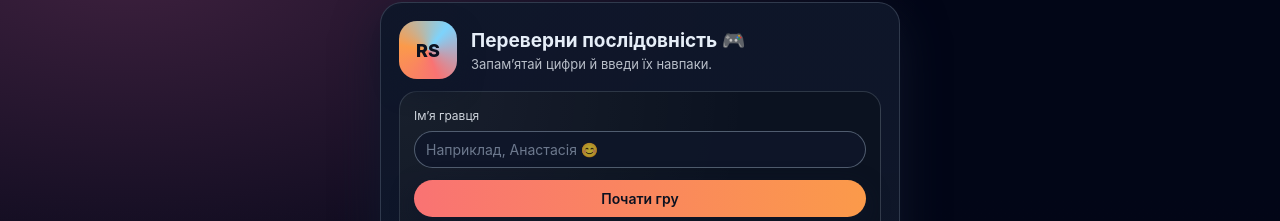
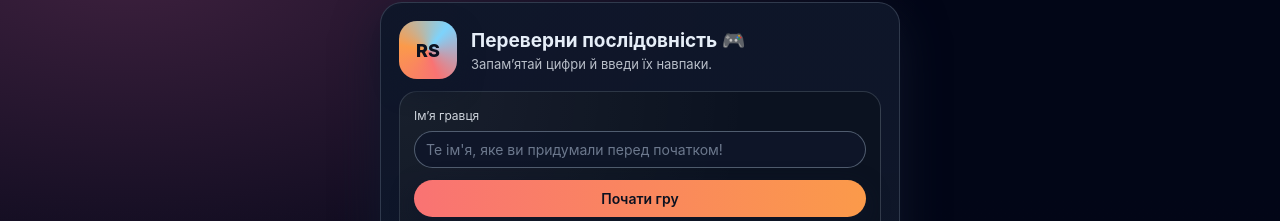
Before and after one commit to Anastasija1504/dee, a plain HTML site: page index.html in a window 1280 px wide. Shown: the part 125-346 px from the top of the page. Drawn offline with Linux system fonts and the light colour scheme.

Commit message:
Update index.html

```diff
--- a/index.html
+++ b/index.html
@@ -334,7 +334,7 @@
       <!-- Блок імені: сіріє й зникає після старту -->
       <div class="controls" id="controls">
         <label>Ім’я гравця</label>
-        <input id="playerName" type="text" placeholder="Наприклад, Анастасія 😊" />
+        <input id="playerName" type="text" placeholder="Те ім'я, яке ви придумали перед початком!" />
         <button id="startBtn" class="btn btn-primary" style="margin-top:4px">Почати гру</button>
       </div>
 
```
